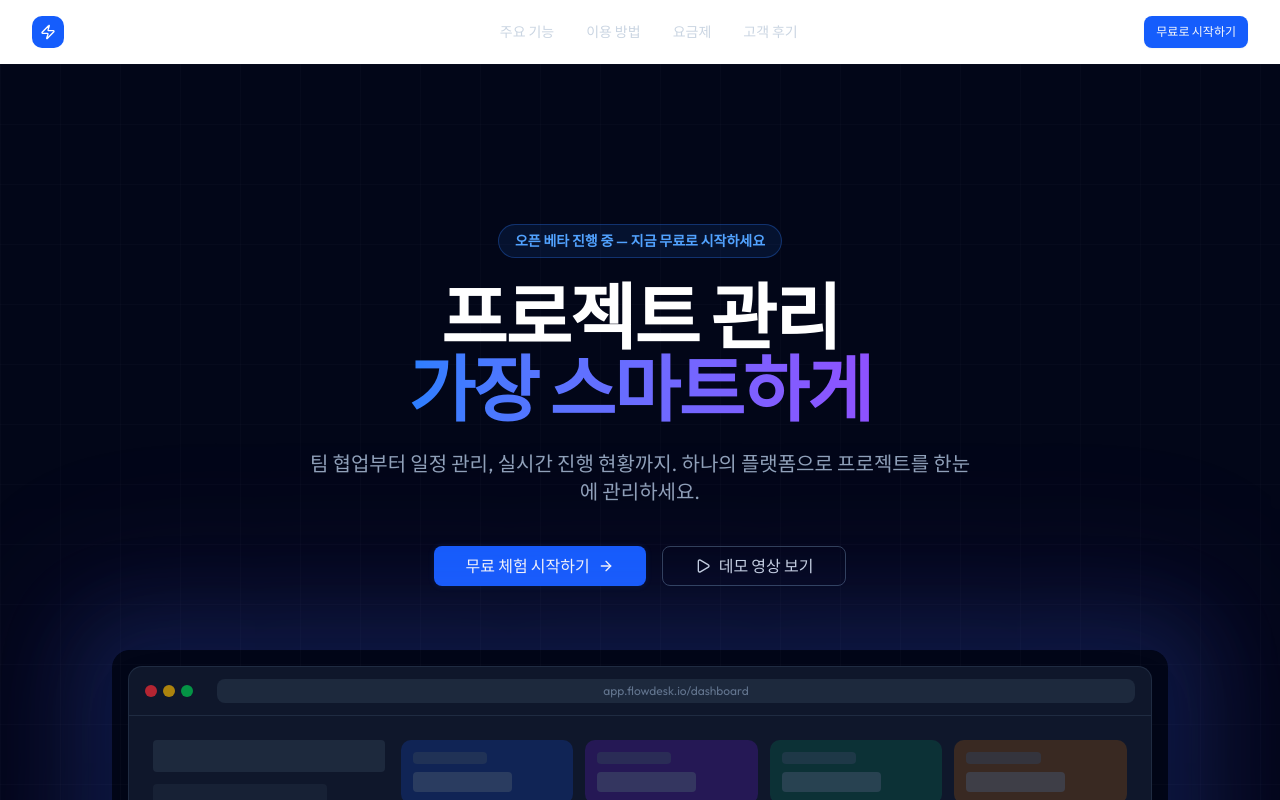
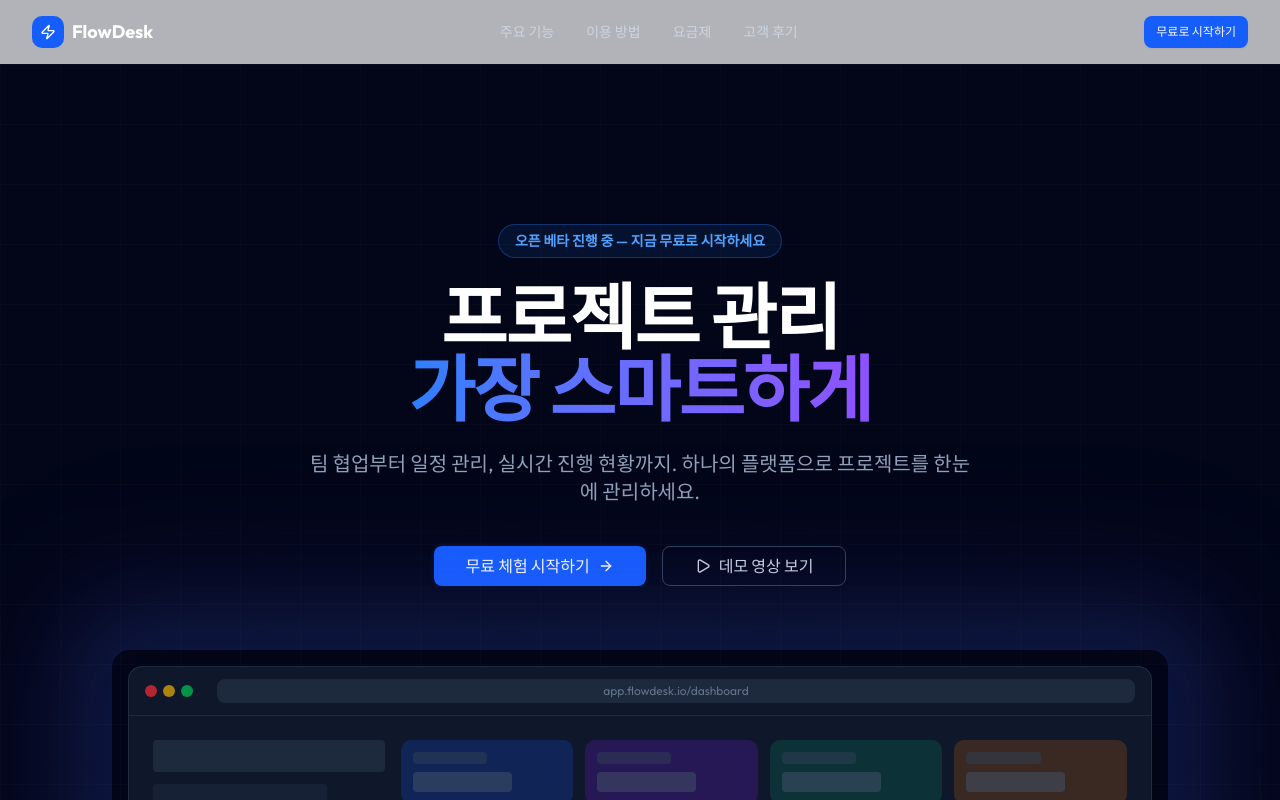
Before and after one commit to stellarstacknet/flowdesk, a Next.js app: page / in a window 1280 px wide. Shown: the top 800 px of the page. Built offline with nearby package versions, Linux system fonts and the light colour scheme.

Commit message:
style: Navbar 초기 상태를 반투명으로 변경

```diff
--- a/src/components/sections/Navbar.tsx
+++ b/src/components/sections/Navbar.tsx
@@ -28,7 +28,7 @@ export function Navbar() {
       className={`sticky top-0 z-50 transition-colors duration-300 ${
         scrolled
           ? "border-b border-white/10 bg-slate-950/80 backdrop-blur-md"
-          : "bg-transparent"
+          : "bg-slate-950/30 backdrop-blur-sm"
       }`}
     >
       <div className="mx-auto flex h-16 max-w-7xl items-center justify-between px-4 sm:px-6 lg:px-8">
```
